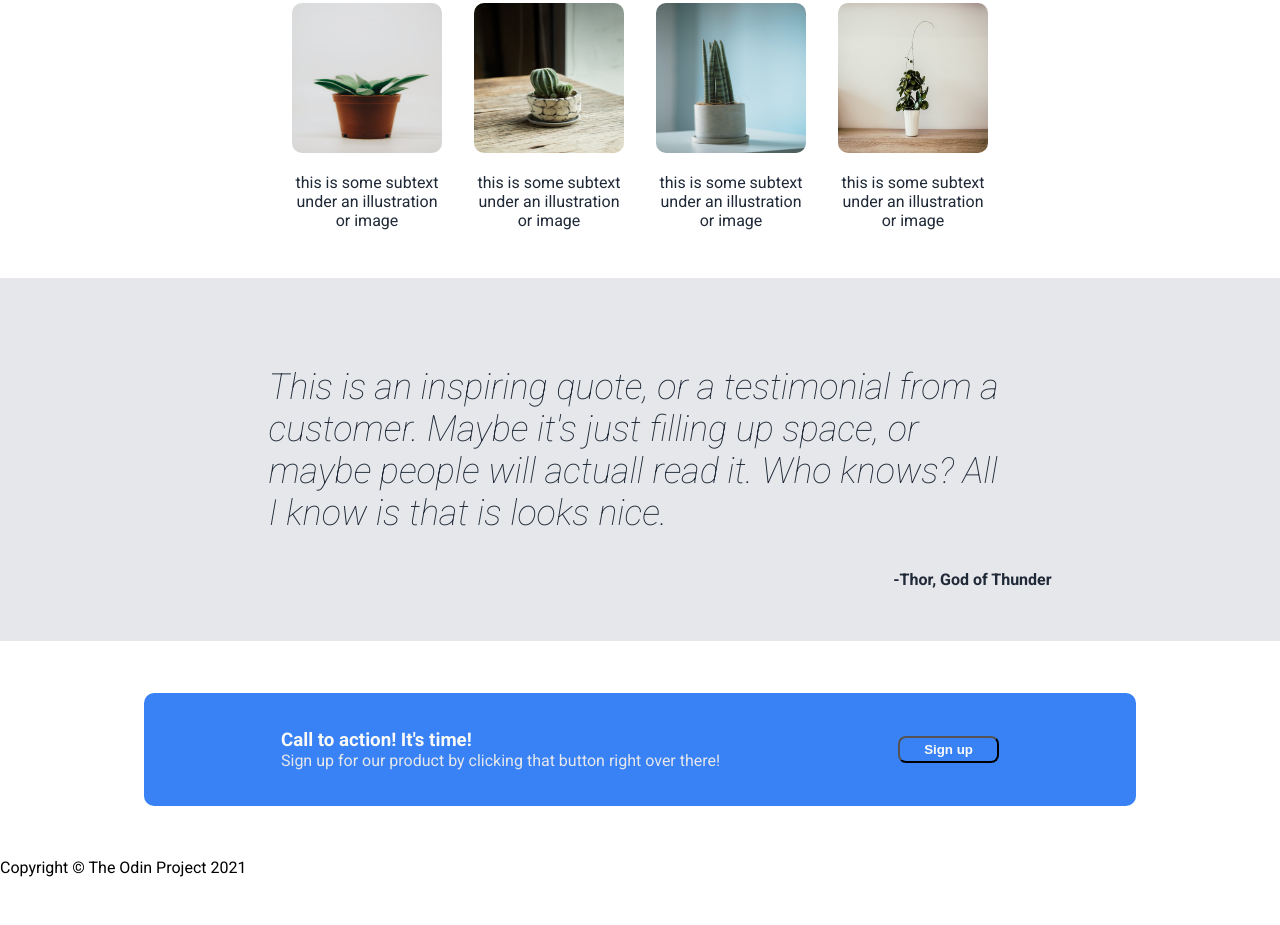
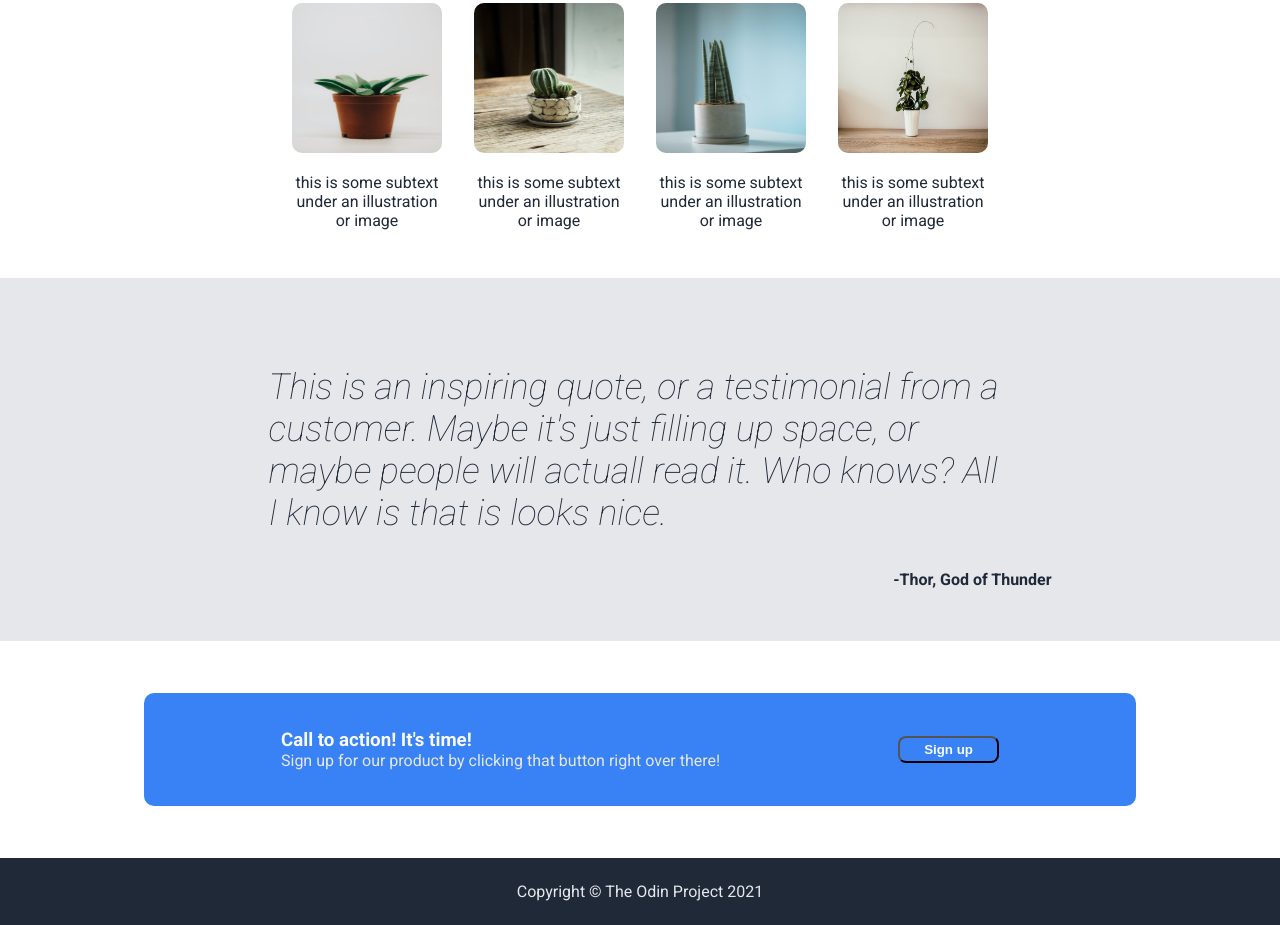
Before and after one commit to frogrin/landing-page, a plain HTML site: page index.html in a window 1280 px wide. Shown: the part 458-1383 px from the top of the page. Before the commit the page ends 1335 px from the top, so only its background shows below. Drawn offline with Linux system fonts and the light colour scheme.

Commit message:
Add style to the footer

```diff
--- a/style.css
+++ b/style.css
@@ -138,3 +138,13 @@ figure {
     color:#E5E7EB;
     margin: 0;
 }
+
+/* Footer */
+footer {
+    color: #E5E7EB;
+    background-color: #1F2937;
+    padding: 24px;
+    display: flex;
+    justify-content: center;
+    align-items: center;
+}
```
